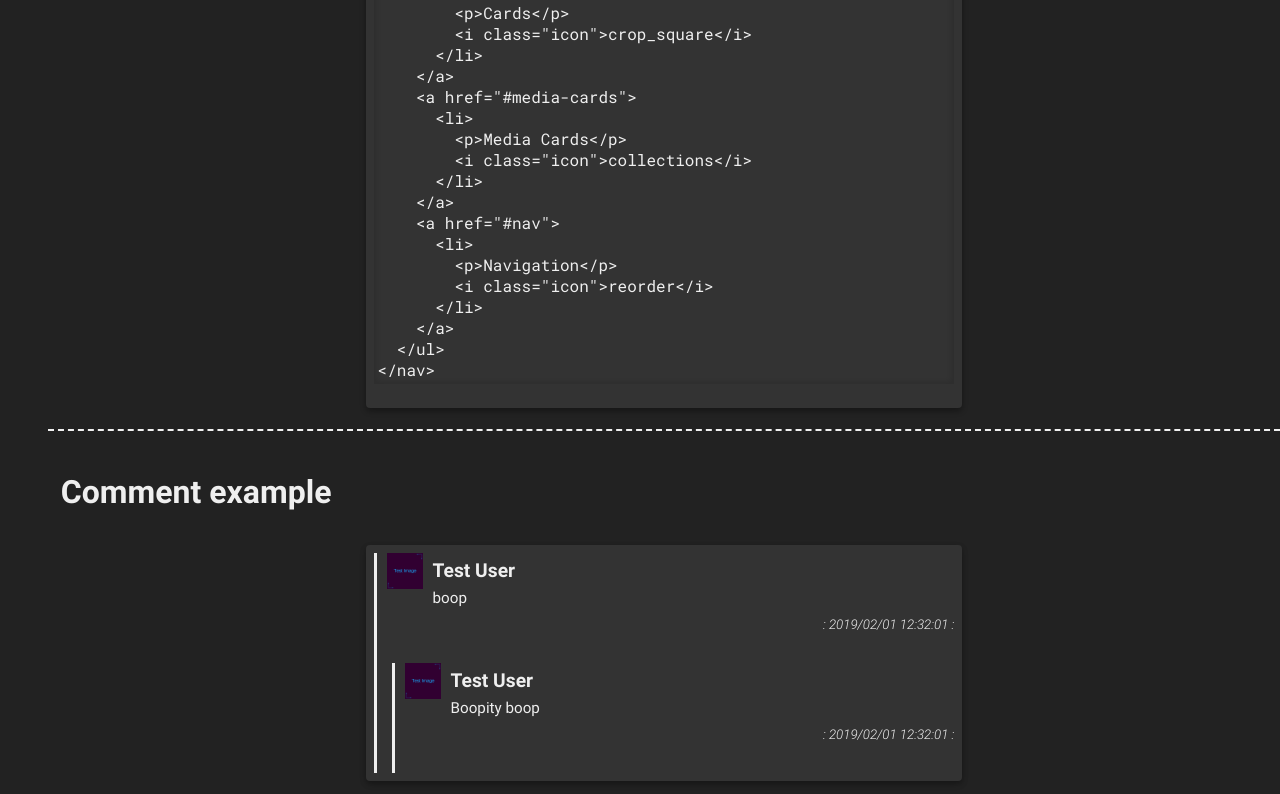
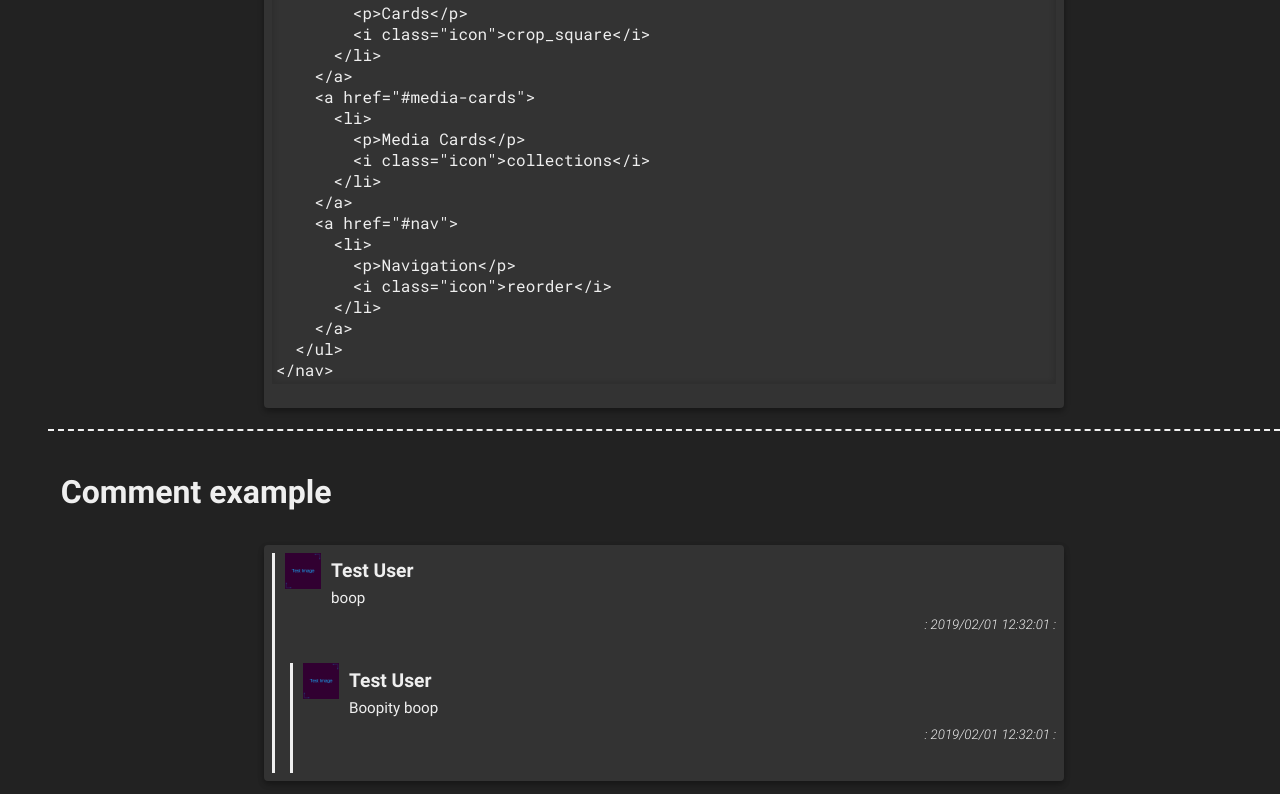
Before and after one commit to brocococonut/oris, a plain HTML site: page index.html in a window 1280 px wide. Shown: the part 2518-3312 px from the top of the page. Drawn offline with Linux system fonts and the light colour scheme.

Commit message:
Fixed the sizes properly this time..

```diff
--- a/index.html
+++ b/index.html
@@ -291,7 +291,7 @@
         <div class="cs2">
           <h1 id="nav">Navigation example</h1>
         </div>
-        <div class="cs2 cm2 om1">
+        <div class="cs2 cl4 ol1">
           <div class="card">
             <div class="card-body">
               <p>The code below shows how the sidebar shown on the left was set up.</p>
@@ -356,7 +356,7 @@
         <div class="cs2">
           <h1 id="nav">Comment example</h1>
         </div>
-        <div class="cs2 cm2 om1">
+        <div class="cs2 cl4 ol1">
           <div class="card">
             <div class="card-body">
               <div class="comment">
```
